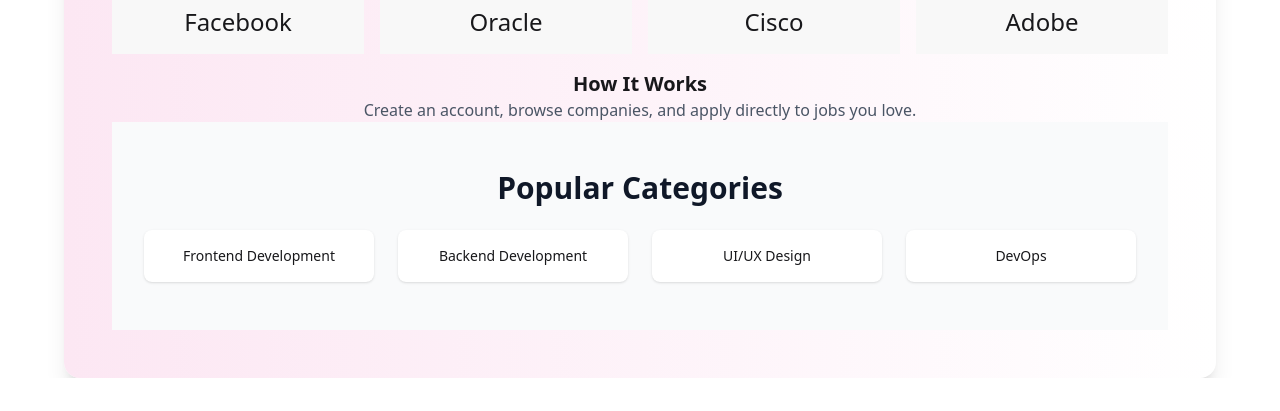
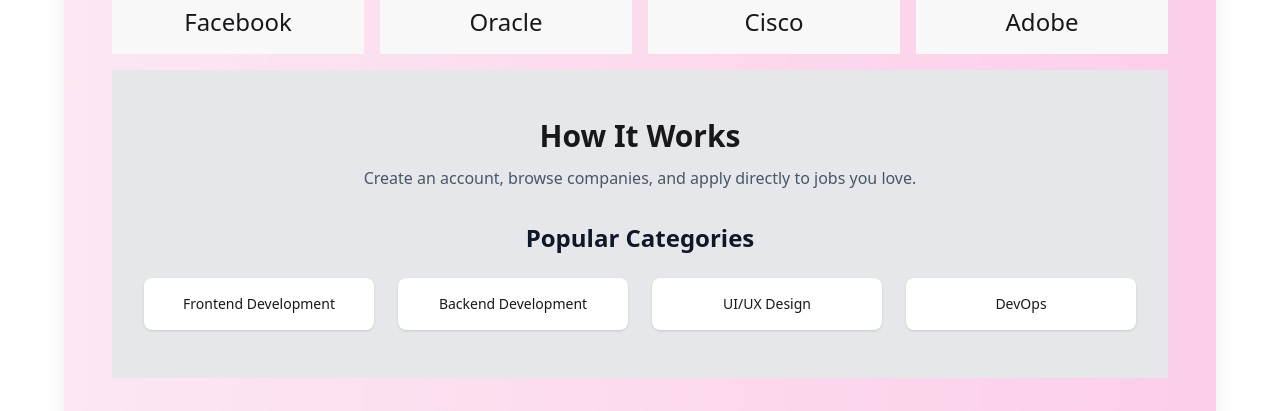
Before and after one commit to rifatjahan1/my-assign-9, a React (Vite) app: page / in a window 1280 px wide. Shown: the part 1443-1854 px from the top of the page. Before the commit the page ends 1821 px from the top, so only its background shows below. Built offline with nearby package versions, Linux system fonts and the light colour scheme; no server answers.

Commit message:
first9  commit

```diff
--- a/src/component/extra/ExtraSection.jsx
+++ b/src/component/extra/ExtraSection.jsx
@@ -2,12 +2,14 @@
 
 const ExtraSection = () => {
   return (
-        <div>
-            <h2 className="text-xl font-bold">How It Works</h2>
+    <div className='bg-gray-200'>
+      <div className='py-4 lg:pt-12'>
+        <h2 className="text-3xl font-bold mb-3">How It Works</h2>
         <p className="text-gray-600">Create an account, browse companies, and apply directly to jobs you love.</p>
-           <section className="py-12 px-4 sm:px-6 lg:px-8 bg-gray-50">
+      </div>
+      <section className="pb-12 pt-4 px-4 sm:px-6 lg:px-8 ">
         <div className="max-w-7xl mx-auto">
-    <h2 className="text-2xl sm:text-3xl font-extrabold text-gray-900 mb-6 text-center">
+          <h2 className="text-2xl  font-bold text-gray-900 mb-6 text-center">
             Popular Categories
           </h2>
           <ul className="grid grid-cols-2 sm:grid-cols-3 md:grid-cols-4 gap-6 text-sm">
--- a/src/pages/home/Home.jsx
+++ b/src/pages/home/Home.jsx
@@ -15,7 +15,7 @@
                 initial={{ opacity: 0, scale: 0.9, y: 40 }}
                 animate={{ opacity: 1, scale: 1, y: 0 }}
                 transition={{ duration: 0.8, ease: 'easeOut' }}
-                className=" bg-gradient-to-r from-pink-100 to-pink-2npm run 00  p-12 rounded-2xl shadow-xl mt-10 mx-auto w-[90%] text-center"
+                className=" bg-gradient-to-r from-pink-100 to-pink-200  p-12 rounded-2xl shadow-xl mt-10 mx-auto w-[90%] text-center"
             >
 
                 <Banner />
```
Lines whose indentation alone changed are shown as unchanged.
